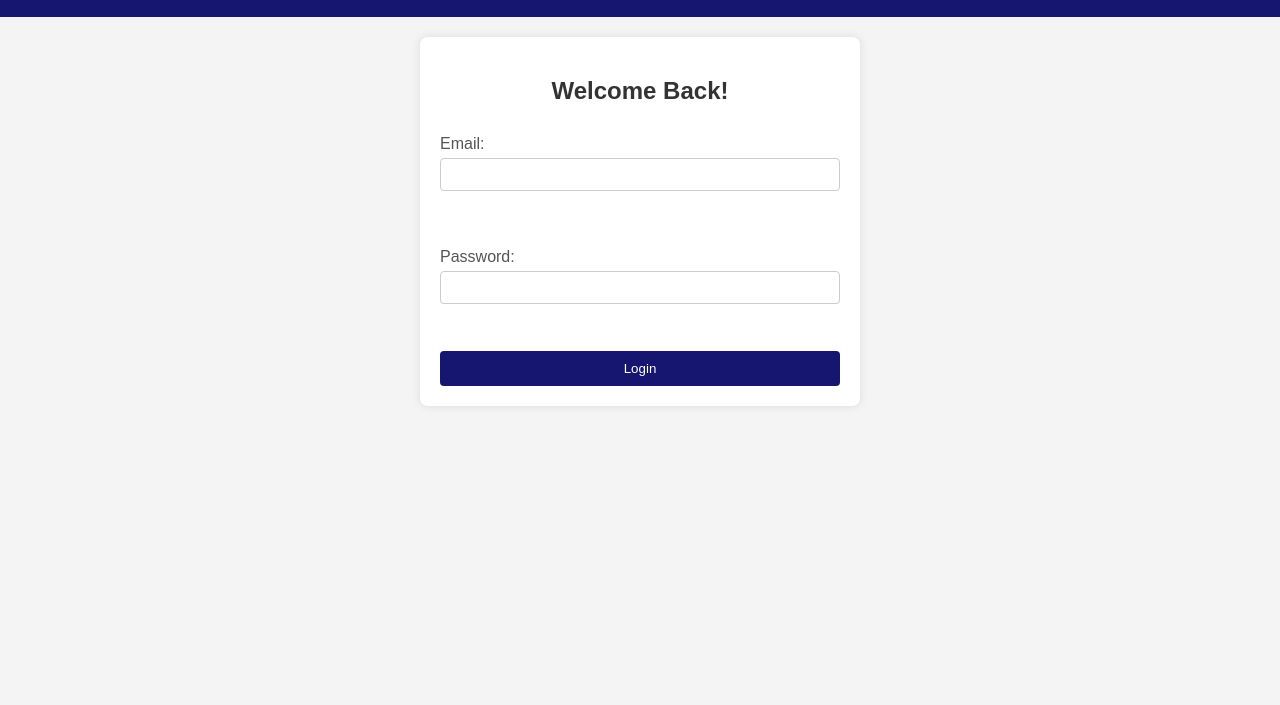
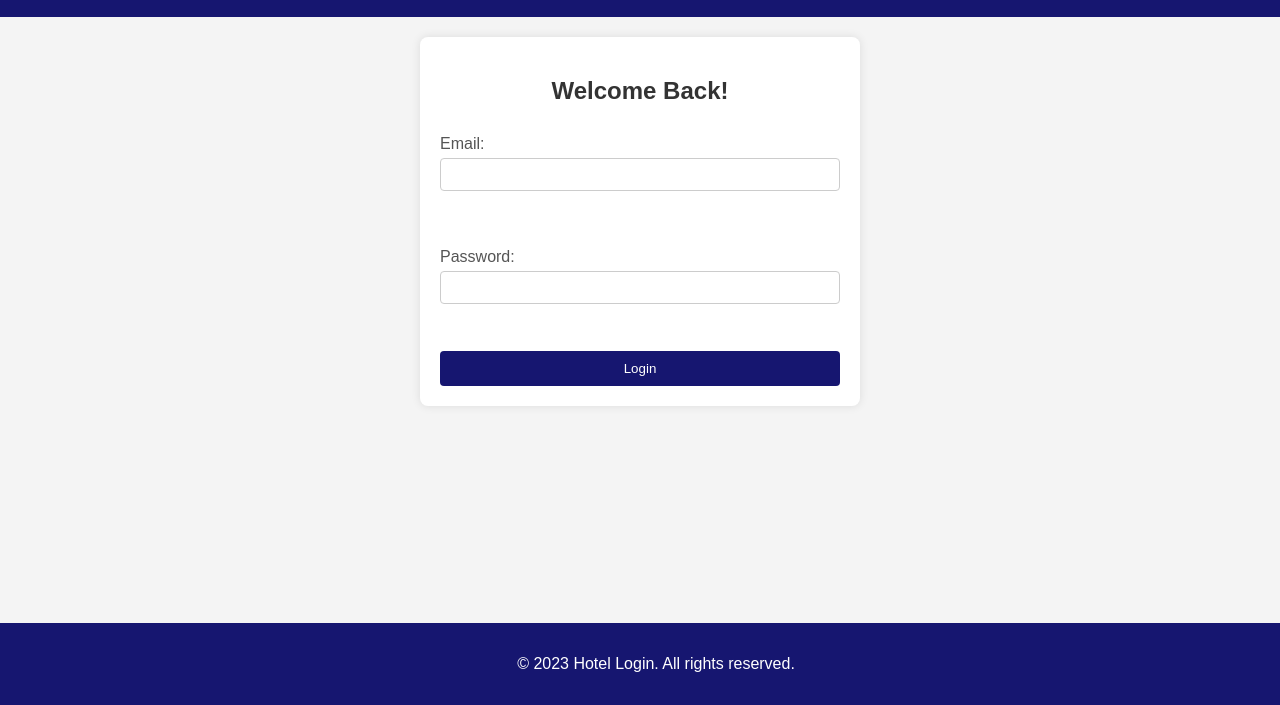
Before and after one commit to Yamini-hari/Hote_Management_SRH_SDP, a plain HTML site: page login.html in a window 1280 px wide. Shown: the part 95-800 px from the top of the page. Drawn offline with Linux system fonts and the light colour scheme.

Commit message:
footer added to login

```diff
--- a/login.html
+++ b/login.html
@@ -65,6 +65,17 @@
         button:hover {
             background-color: #555;
         }
+
+        footer {
+            text-align: center;
+            padding: 1em;
+            background-color: rgb(22, 22, 112);
+            color: white;
+            position: fixed;
+            bottom: 0;
+            width: 100%;
+        }
+
     </style>
 </head>
 
@@ -118,6 +129,10 @@
         </script>
     </section>
 
+    <footer>
+        <p>&copy; 2023 Hotel Login. All rights reserved.</p>
+    </footer>
+
 </body>
 
 </html>
```
